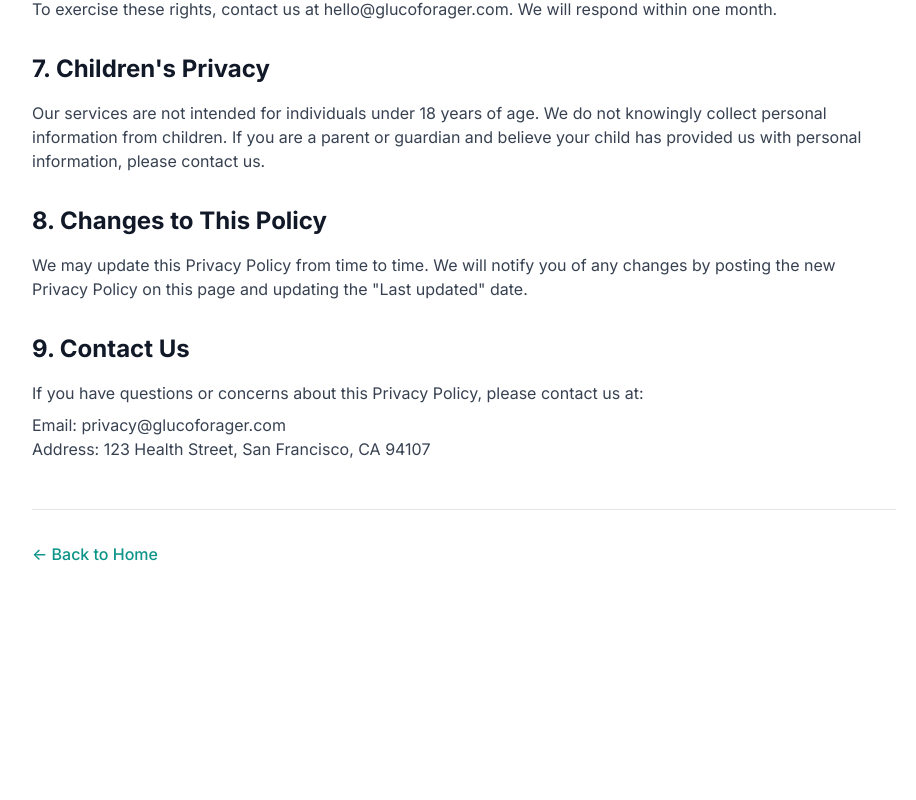
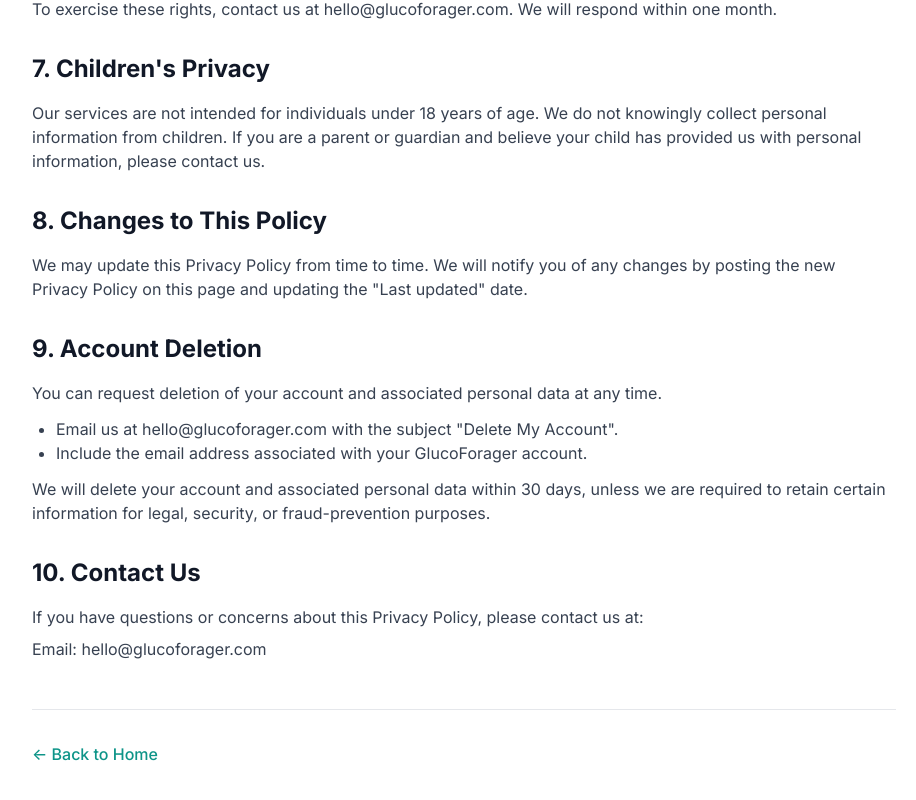
Before and after one commit to bhoyee/GlucoForager, a Next.js app in the folder landing-page/: page /privacy-policy in a window 1280 px wide. Shown: the part 1828-2628 px from the top of the page, without its empty margins (176-1092 px from the left). Before the commit the page ends 2442 px from the top, so only its background shows below. Built offline with nearby package versions, Linux system fonts and the light colour scheme; no server answers.

Commit message:
Add account deletion steps to privacy policy

```diff
--- a/landing-page/app/privacy-policy/page.js
+++ b/landing-page/app/privacy-policy/page.js
@@ -140,13 +140,27 @@
           </section>
 
           <section className="mb-8">
-            <h2 className="text-2xl font-bold text-gray-900 mb-4">9. Contact Us</h2>
+            <h2 className="text-2xl font-bold text-gray-900 mb-4">9. Account Deletion</h2>
+            <p className="text-gray-700 mb-3">
+              You can request deletion of your account and associated personal data at any time.
+            </p>
+            <ul className="list-disc pl-6 text-gray-700 mb-3">
+              <li>Email us at hello@glucoforager.com with the subject "Delete My Account".</li>
+              <li>Include the email address associated with your GlucoForager account.</li>
+            </ul>
+            <p className="text-gray-700 mb-4">
+              We will delete your account and associated personal data within 30 days, unless we are required to
+              retain certain information for legal, security, or fraud-prevention purposes.
+            </p>
+          </section>
+
+          <section className="mb-8">
+            <h2 className="text-2xl font-bold text-gray-900 mb-4">10. Contact Us</h2>
             <p className="text-gray-700">
               If you have questions or concerns about this Privacy Policy, please contact us at:
             </p>
             <p className="text-gray-700 mt-2">
-              Email: privacy@glucoforager.com<br />
-              Address: 123 Health Street, San Francisco, CA 94107
+              Email: hello@glucoforager.com
             </p>
           </section>
         </div>
```
